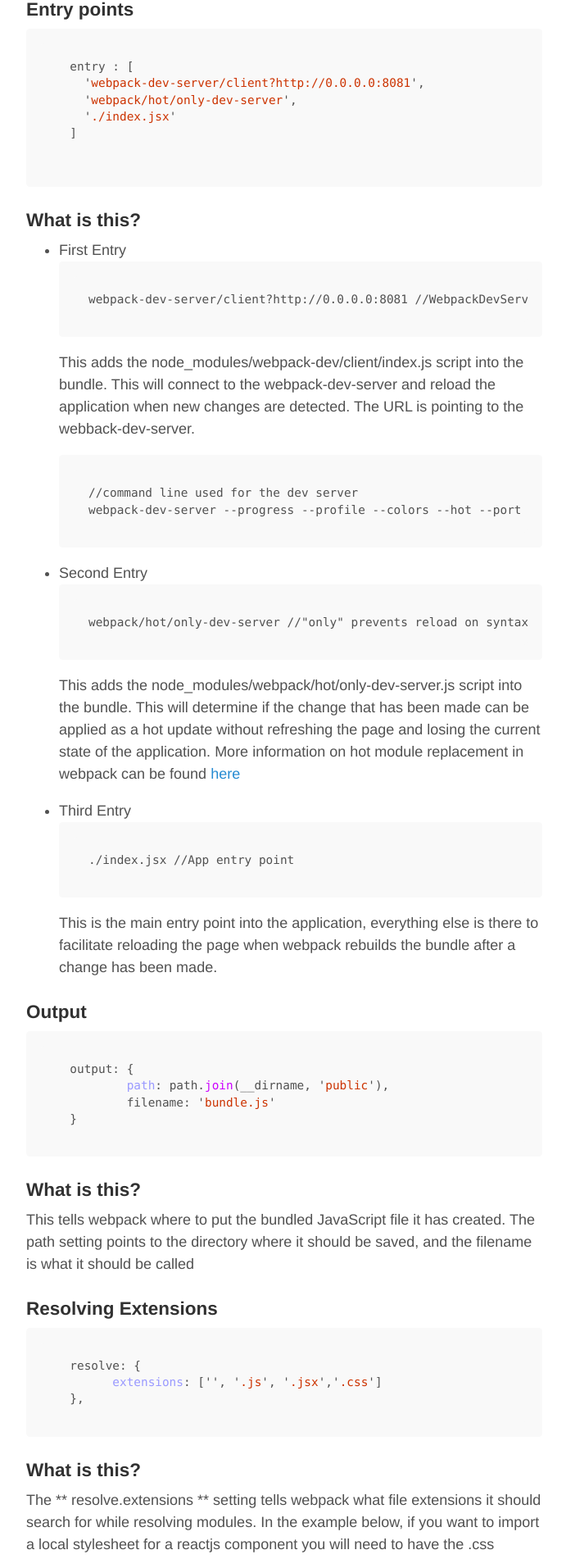
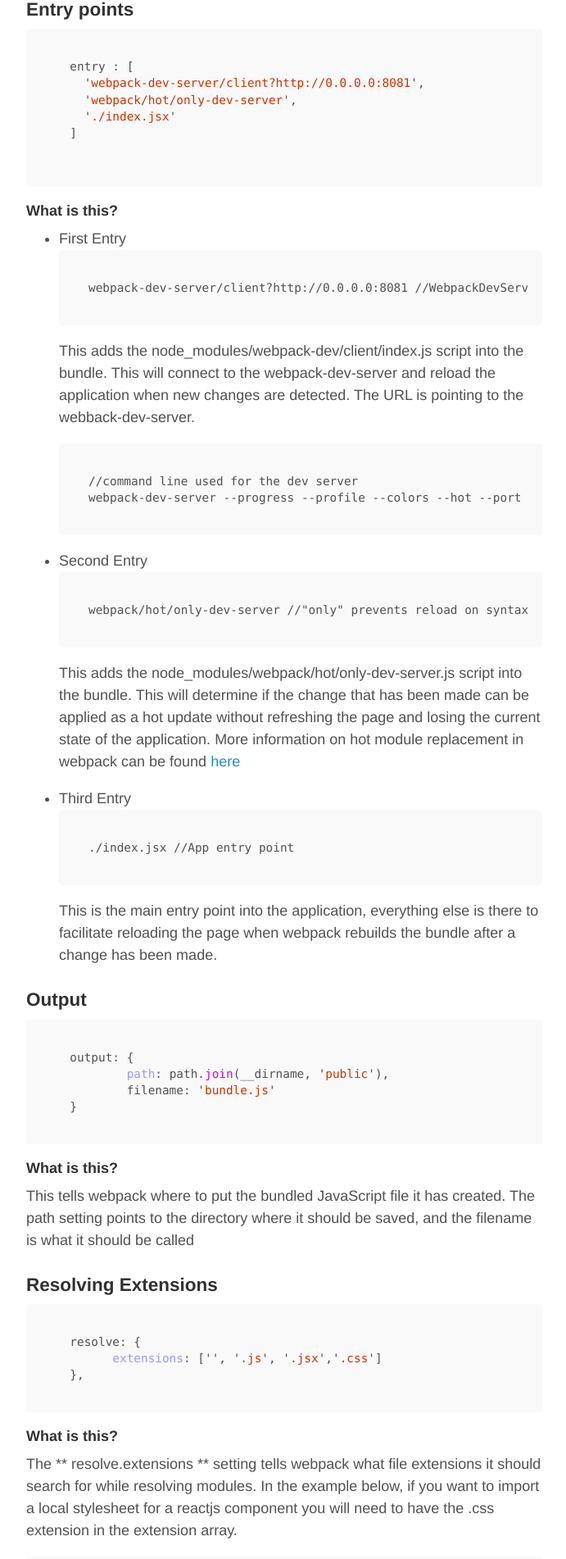
Before and after one commit to blaircamp/blaircamp.github.io, a Jekyll site: the page built from _posts/2016-02-03-simple-webpack-configuration-explain.markdown, in a window 1280 px wide. Shown: the part 435-2337 px from the top of the page at 82% size, without its empty margins (293-984 px from the left). Built offline with Jekyll 4.4.1, drawn with Linux system fonts in a browser that asks for light colours.

````diff
--- a/_posts/2016-02-03-simple-webpack-configuration-explain.markdown
+++ b/_posts/2016-02-03-simple-webpack-configuration-explain.markdown
@@ -22,7 +22,7 @@ A link to the full webpack configuration is I am using is [here](https://raw.git
 
 ```
 
-### What is this?
+#### What is this?
 
 * First Entry
 ```
@@ -55,7 +55,7 @@ This is the main entry point into the application, everything else is there to f
   }
 ```
 
-### What is this?
+#### What is this?
 This tells webpack where to put the bundled JavaScript file it has created. The path setting points to the directory where it should be saved, and the filename is what it should be called
 
 
@@ -66,7 +66,7 @@ This tells webpack where to put the bundled JavaScript file it has created. The
   },
 ```
 
-### What is this?
+#### What is this?
 The ** resolve.extensions ** setting tells webpack what file extensions it should search for while resolving modules.  In the example below, if you want to import a local stylesheet for a reactjs component you will need to have the .css extension in the extension array.
 
 ```js
@@ -91,7 +91,7 @@ The ** resolve.extensions ** setting tells webpack what file extensions it shoul
   }
 ```
 
-### What is this?
+#### What is this?
 This setting sets up the different tasks the webpack will perform on each file
 it finds.
 
@@ -134,7 +134,7 @@ found [here](https://webpack.github.io/docs/loaders.html)
   },
 ```
 
-### What is this?
+#### What is this?
 This setting is used to configure the webpack-dev server that the configuration
 is passed into.
 
````
